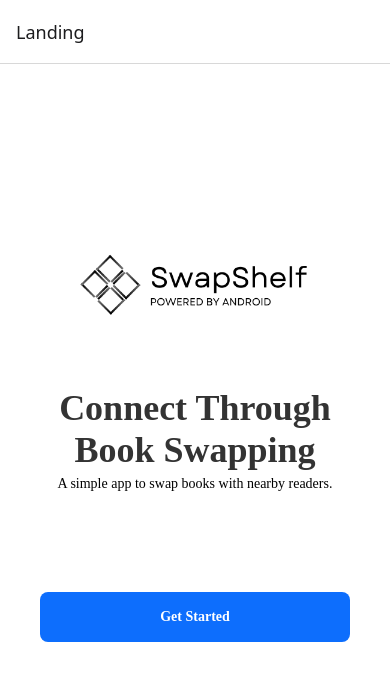
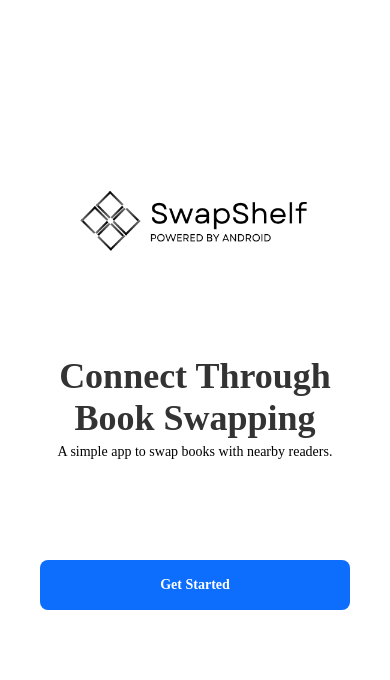
Before and after one commit to ireshdilsh/SKILLLOOP-MobileApp, a React Native app: screen / in a window 390 px wide. Shown: the top 680 px of the page. Built offline with nearby package versions, Linux system fonts and the light colour scheme.

Commit message:
Update Stack.Navigator to include screenOptions for consistent header visibility

```diff
--- a/App.js
+++ b/App.js
@@ -9,9 +9,9 @@ export default function App() {
 
   return (
     <NavigationContainer>
-      <Stack.Navigator initialRouteName='Landing'>
-        <Stack.Screen name="Landing" component={MainScreen} />
-        <Stack.Screen name="Register" component={RegisterScreen} />
+      <Stack.Navigator initialRouteName='Landing' screenOptions={{headerShown: false}}>
+        <Stack.Screen name='Landing' component={MainScreen} />
+        <Stack.Screen name='Register' component={RegisterScreen} />
       </Stack.Navigator>
     </NavigationContainer>
   );
```
